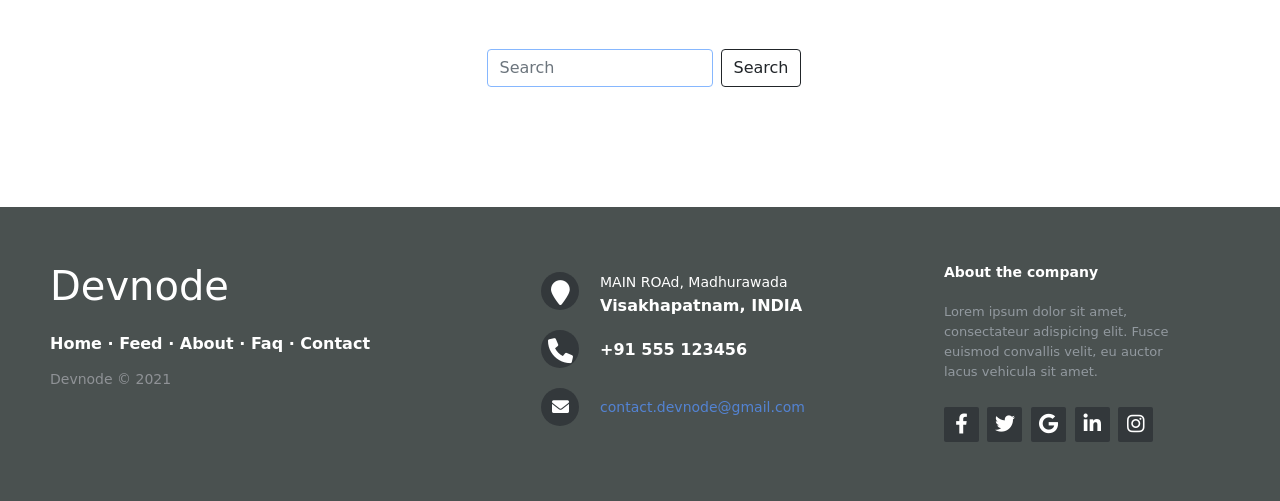
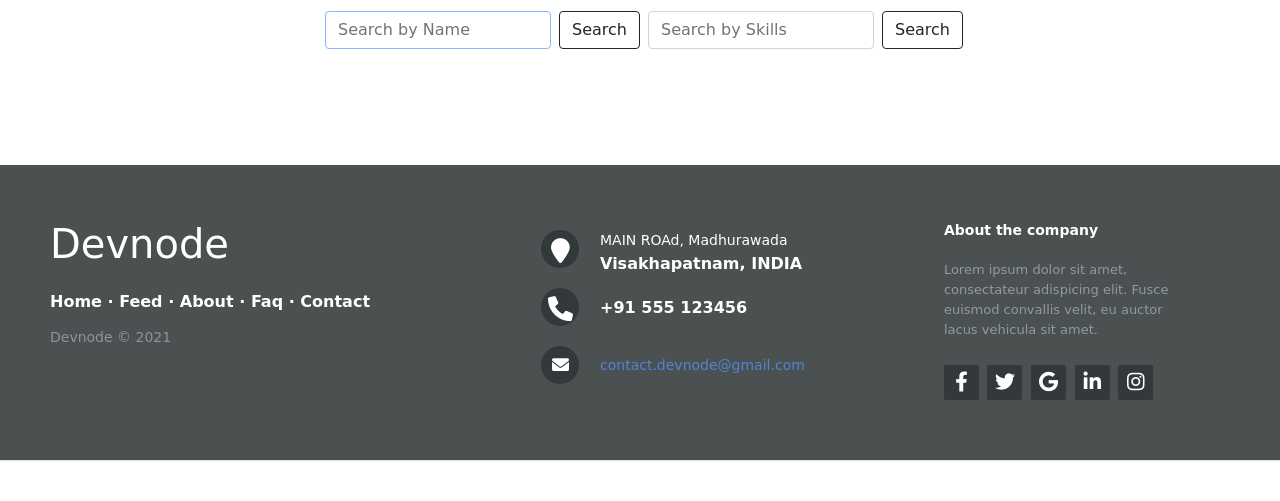
Before and after one commit to yaswanthsaivendra/Devnode, a Flask app: page /profiles/ in a window 1280 px wide. Shown: the part 59-560 px from the top of the page. Run offline with Flask 2, Linux system fonts and the light colour scheme; data comes from the database, SQL or seed files in the repository; both versions use the stored data as it was after the commit; some libraries are stand-ins or nearby versions; some web fonts are replaced.

Commit message:
added searchbox

```diff
--- a/devnode/static/css/profileSection.css
+++ b/devnode/static/css/profileSection.css
@@ -5,8 +5,10 @@
     box-sizing: border-box;
     font-family: 'Baloo Tamma 2', cursive;
 }
+.firstSearchBox{
+  margin-top: 70px;
+}
 .searchBox{
-    margin-top: 100px;
     width: 100%;
     display: flex;
     justify-content: center;
--- a/devnode/static/javascript/profileSection.js
+++ b/devnode/static/javascript/profileSection.js
@@ -61,3 +61,19 @@
   ${userRender.map(userCard).join("")}
   `;
   }
+  // function to search tags
+  function SearchTagsFxn() {
+    userRender = [];
+    userData.map((user, i) => {
+      let skillsArray = user.skills;
+      skillsArray.map((skill)=>{
+        if(skill.includes(inputText)){
+          userRender = [...userRender, user];
+          userRender = [...new Set(userRender)];
+        }
+      })
+    });
+    document.getElementById("cards").innerHTML = `
+  ${userRender.map(userCard).join("")}
+  `;
+  }
--- a/devnode/templates/create_post.html
+++ b/devnode/templates/create_post.html
@@ -7,6 +7,7 @@
 <!-- Google Icons -->
 <link href="https://fonts.googleapis.com/icon?family=Material+Icons" rel="stylesheet" />
 <link rel="stylesheet" href="../static/css/createpost.css">
+<link rel="stylesheet" href="../static/css/nav.css">
 {% endblock css %}
 
 {% block navigation %}
--- a/devnode/templates/profileSection.html
+++ b/devnode/templates/profileSection.html
@@ -37,12 +37,21 @@
 
 
 {% block content %}
-<div class="searchBox">
-    <form class="form-inline my-2">
-        <input class="form-control mr-sm-2 mx-2" type="search" placeholder="Search" aria-label="Search" id="inputField" autocomplete="off" autofocus>
-        <button class="btn btn-outline-dark my-2 my-sm-0"  id="btn">Search</button>
+<div class=" searchBox firstSearchBox">
+    <form class="form-inline">
+        <input class="form-control mr-sm-2 mx-2" type="search" placeholder="Search by Name" aria-label="Search" id="inputField" autocomplete="off" autofocus>
+        <button class="btn btn-outline-dark  my-sm-0"  id="btn">Search</button>
+        <!-- <button class="btn btn-outline-dark my-sm-0"  id="btn2">Search by Tags</button> -->
+        <form class="form-inline">
+            <input class="form-control mr-sm-2 mx-2" type="search" placeholder="Search by Skills" aria-label="Search" id="inputField2" autocomplete="off" autofocus>
+           <button class="btn btn-outline-dark my-sm-0"  id="btn2">Search</button>
+       </form>
     </form>
 </div>
+<div class="searchBox mt-1">
+
+</div>
+
 <div id="cards" class="profile">
     <!-- Profile cards here-->
 
```
Also changed, not shown: devnode/site.db.
